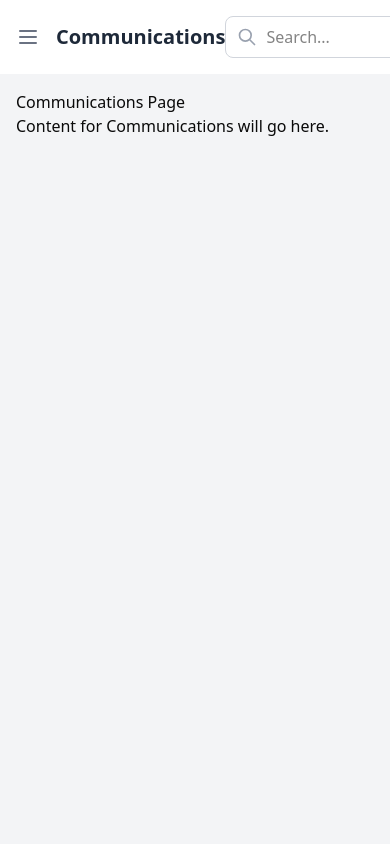
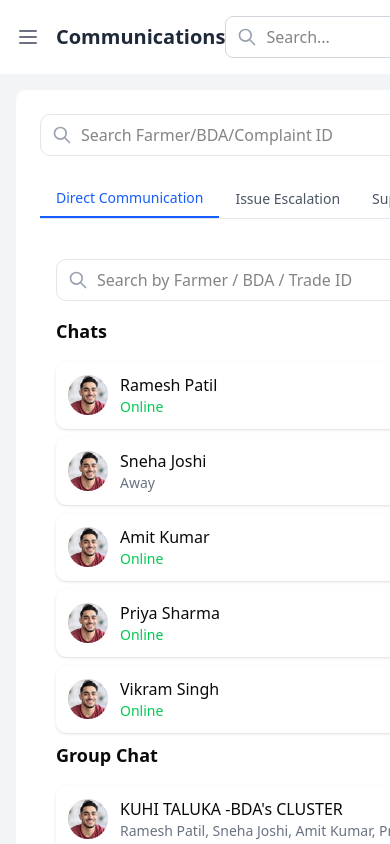
Before and after one commit to Technology-Agriculture-Creater/TAC-Admin-Panel, a Next.js app in the folder client/: page /communications in a window 390 px wide. Built offline with nearby package versions, Linux system fonts and the light colour scheme; sample sign-in values are in the browser's storage.

Commit message:
feat(communications): implement tabbed interface for communications page
Add tab navigation and content rendering for Direct Communication, Issue Escalation, and Support Line tabs. Includes search functionality and responsive styling.

```diff
--- a/client/src/app/communications/page.tsx
+++ b/client/src/app/communications/page.tsx
@@ -1,10 +1,87 @@
-import React from 'react';
+"use client";
+import React, { useState } from "react";
+import DirectCommunicationTab from "./components/DirectCommunicationTab";
+import IssueEscalationTab from "./components/IssueEscalationTab";
+import SupportLineTab from "./components/SupportLineTab";
 
 const CommunicationsPage = () => {
+  const [activeTab, setActiveTab] = useState("Direct Communication");
+
+  const renderContent = () => {
+    switch (activeTab) {
+      case "Direct Communication":
+        return <DirectCommunicationTab />;
+      case "Issue Escalation":
+        return <IssueEscalationTab />;
+      case "Support Line":
+        return <SupportLineTab />;
+      default:
+        return null;
+    }
+  };
+
   return (
-    <div>
-      <h1>Communications Page</h1>
-      <p>Content for Communications will go here.</p>
+    <div className="p-6 bg-white rounded-lg">
+      <div className="relative mb-6">
+        <input
+          type="text"
+          placeholder="Search Farmer/BDA/Complaint ID"
+          className="w-full pl-10 pr-4 py-2 border rounded-lg focus:outline-none focus:ring-2 focus:ring-blue-500"
+        />
+        <svg
+          className="absolute left-3 top-1/2 transform -translate-y-1/2 text-gray-400"
+          width="20"
+          height="20"
+          fill="none"
+          stroke="currentColor"
+          viewBox="0 0 24 24"
+          xmlns="http://www.w3.org/2000/svg"
+        >
+          <path
+            strokeLinecap="round"
+            strokeLinejoin="round"
+            strokeWidth="2"
+            d="M21 21l-6-6m2-5a7 7 0 11-14 0 7 7 0 0114 0z"
+          ></path>
+        </svg>
+      </div>
+
+      <div className="mb-6">
+        <div className="flex border-b border-gray-200">
+          <button
+            className={`py-2 px-4 text-sm font-medium ${
+              activeTab === "Direct Communication"
+                ? "border-b-2 border-blue-600 text-blue-600"
+                : "text-gray-600 hover:text-blue-600"
+            }`}
+            onClick={() => setActiveTab("Direct Communication")}
+          >
+            Direct Communication
+          </button>
+          <button
+            className={`py-2 px-4 text-sm font-medium ${
+              activeTab === "Issue Escalation"
+                ? "border-b-2 border-blue-600 text-blue-600"
+                : "text-gray-600 hover:text-blue-600"
+            }`}
+            onClick={() => setActiveTab("Issue Escalation")}
+          >
+            Issue Escalation
+          </button>
+          <button
+            className={`py-2 px-4 text-sm font-medium ${
+              activeTab === "Support Line"
+                ? "border-b-2 border-blue-600 text-blue-600"
+                : "text-gray-600 hover:text-blue-600"
+            }`}
+            onClick={() => setActiveTab("Support Line")}
+          >
+            Support Line
+          </button>
+        </div>
+      </div>
+
+      <div className="mt-4">{renderContent()}</div>
     </div>
   );
 };
```
